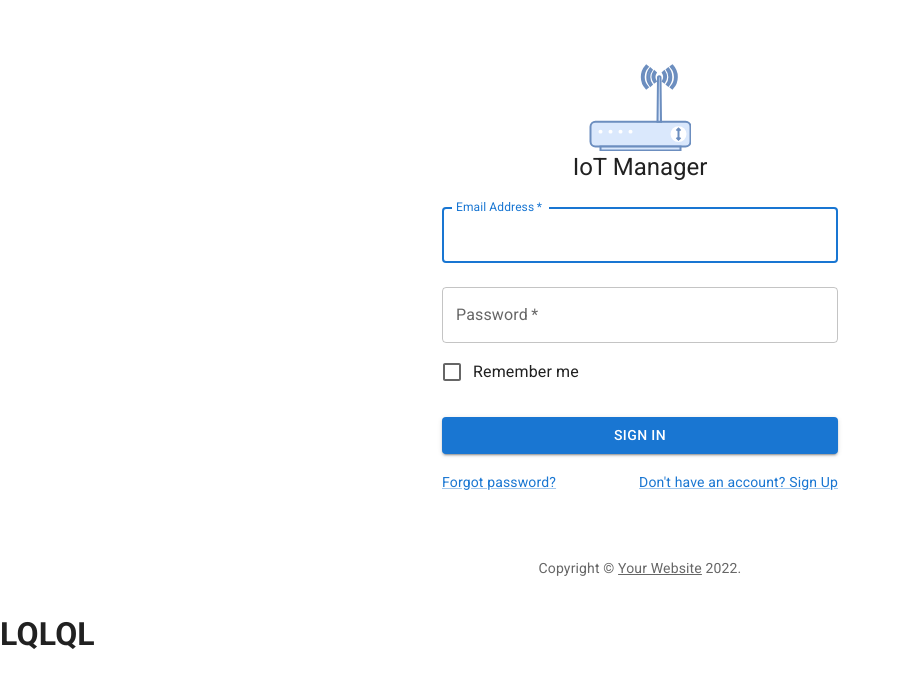
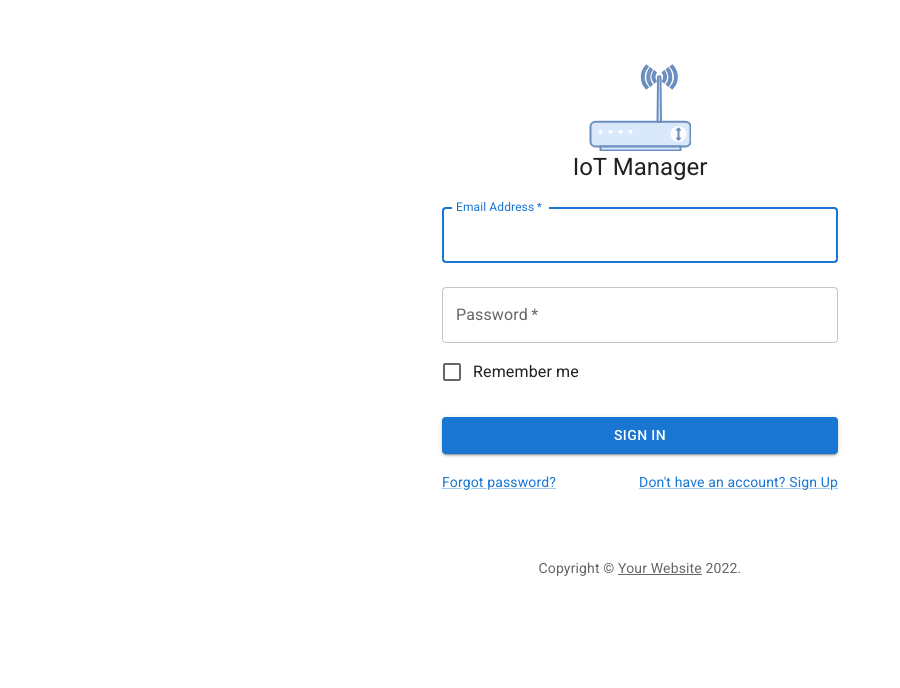
Before and after one commit to GuilhermeRoque/iot-app, a React (Create React App) app: page / in a window 1280 px wide. Shown: the top 688 px of the page, without its empty margins (0-900 px from the left). Built offline with nearby package versions, Linux system fonts and the light colour scheme.

Commit message:
Remove test line in App.js
Signed-off-by: Guilherme Lopes Roque <guilherme.roque@intelbras.com.br>

```diff
--- a/src/App.js
+++ b/src/App.js
@@ -4,7 +4,6 @@ function App() {
   return (
     <div>
       <Login></Login>
-      <h1>LQLQL</h1>
     </div>
   );
 }
```
